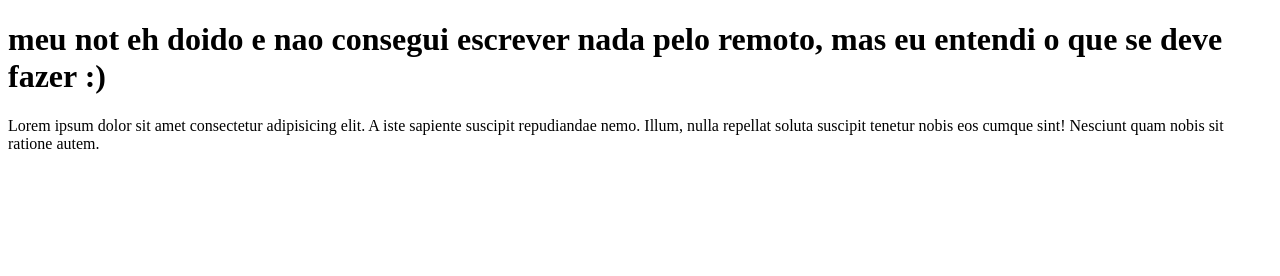
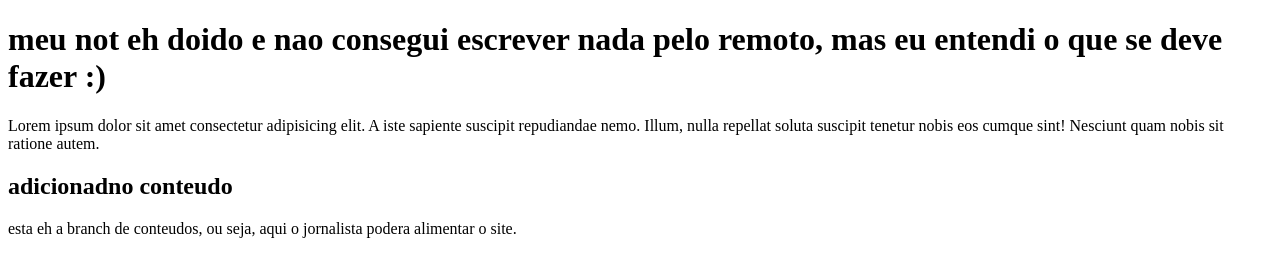
Before and after one commit to Giovanasouza/tcc_terceirao, a plain HTML site: page index.html in a window 1280 px wide. Drawn offline with Linux system fonts and the light colour scheme.

Commit message:
adicionei teste sobre jornalista

```diff
--- a/index.html
+++ b/index.html
@@ -12,5 +12,7 @@
        Illum, nulla repellat soluta suscipit tenetur nobis eos cumque sint!
        Nesciunt quam nobis sit ratione autem.
     </p>
+    <h2>adicionadno conteudo</h2>
+    <p>esta eh a branch de conteudos, ou seja, aqui o jornalista podera alimentar o site.</p>
 </body>
 </html>
```
